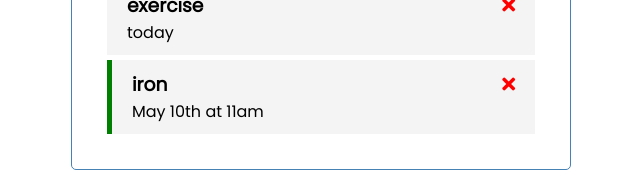
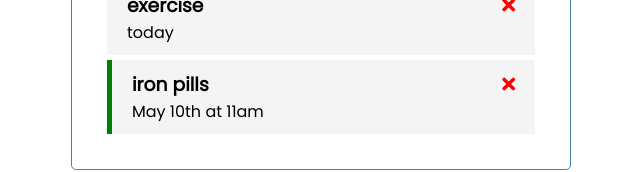
Before and after one commit to Protiva66/crashcourse, a Vue app: page / in a window 1280 px wide. Shown: the part 265-437 px from the top of the page, without its empty margins (319-959 px from the left). Built offline with nearby package versions, Linux system fonts and the light colour scheme.

Commit message:
updated task

```diff
--- a/src/App.vue
+++ b/src/App.vue
@@ -36,7 +36,7 @@ export default {
         },
         {
           id: 3,
-          text: 'iron',
+          text: 'iron pills',
           day: 'May 10th at 11am',
           reminder: true,
         },
```
